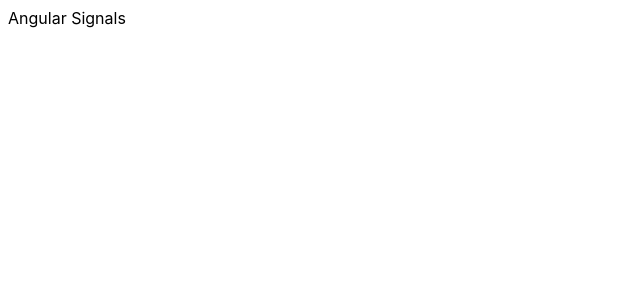
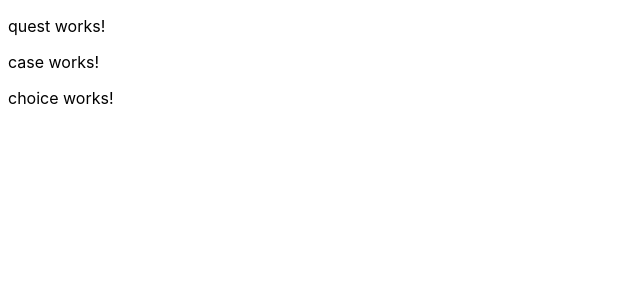
Before and after one commit to raloliver/angular-signals, an Angular app: page / in a window 1280 px wide. Shown: the top 300 px of the page, without its empty margins (0-640 px from the left). Built offline with nearby package versions, Linux system fonts and the light colour scheme.

Commit message:
feat: create case and choice component

```diff
--- a/src/app/app.component.html
+++ b/src/app/app.component.html
@@ -1 +1 @@
-<div>Angular Signals</div>
+<quest />
--- a/src/app/app.component.ts
+++ b/src/app/app.component.ts
@@ -1,10 +1,10 @@
 import { Component } from '@angular/core';
-import { RouterOutlet } from '@angular/router';
+import { QuestComponent } from './quest/quest.component';
 
 @Component({
   selector: 'app-root',
   standalone: true,
-  imports: [RouterOutlet],
+  imports: [QuestComponent],
   templateUrl: './app.component.html',
   styleUrl: './app.component.css',
 })
--- /dev/null
+++ b/src/app/quest/components/case/case.component.html
@@ -0,0 +1 @@
+<p>case works!</p>
--- /dev/null
+++ b/src/app/quest/components/choice/choice.component.html
@@ -0,0 +1 @@
+<p>choice works!</p>
--- /dev/null
+++ b/src/app/quest/quest.component.html
@@ -0,0 +1,3 @@
+<p>quest works!</p>
+<case />
+<choice />
```
Also changed, not shown: src/app/quest/components/case/case.component.ts (added, +9 -0 lines), src/app/quest/components/choice/choice.component.ts (added, +9 -0 lines), src/app/quest/quest.component.ts (added, +12 -0 lines), src/app/quest/components/case/case.component.css (added), src/app/quest/components/choice/choice.component.css (added), src/app/quest/quest.component.css (added).
